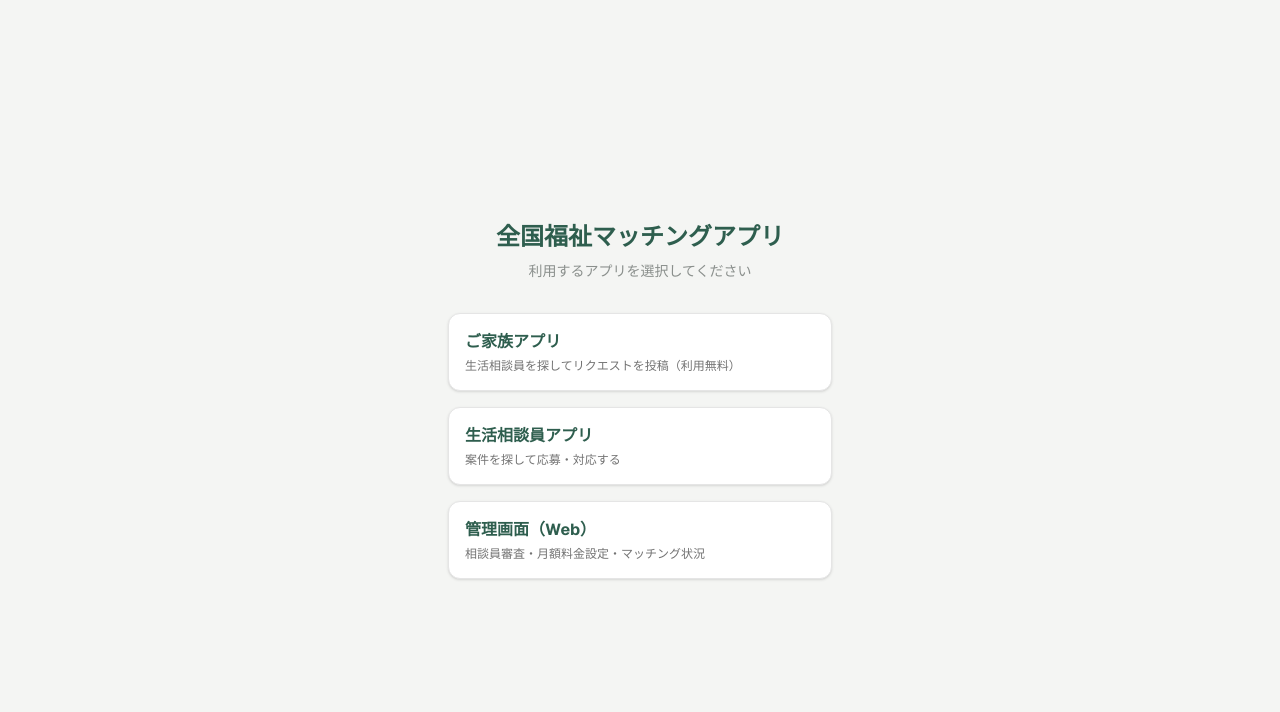
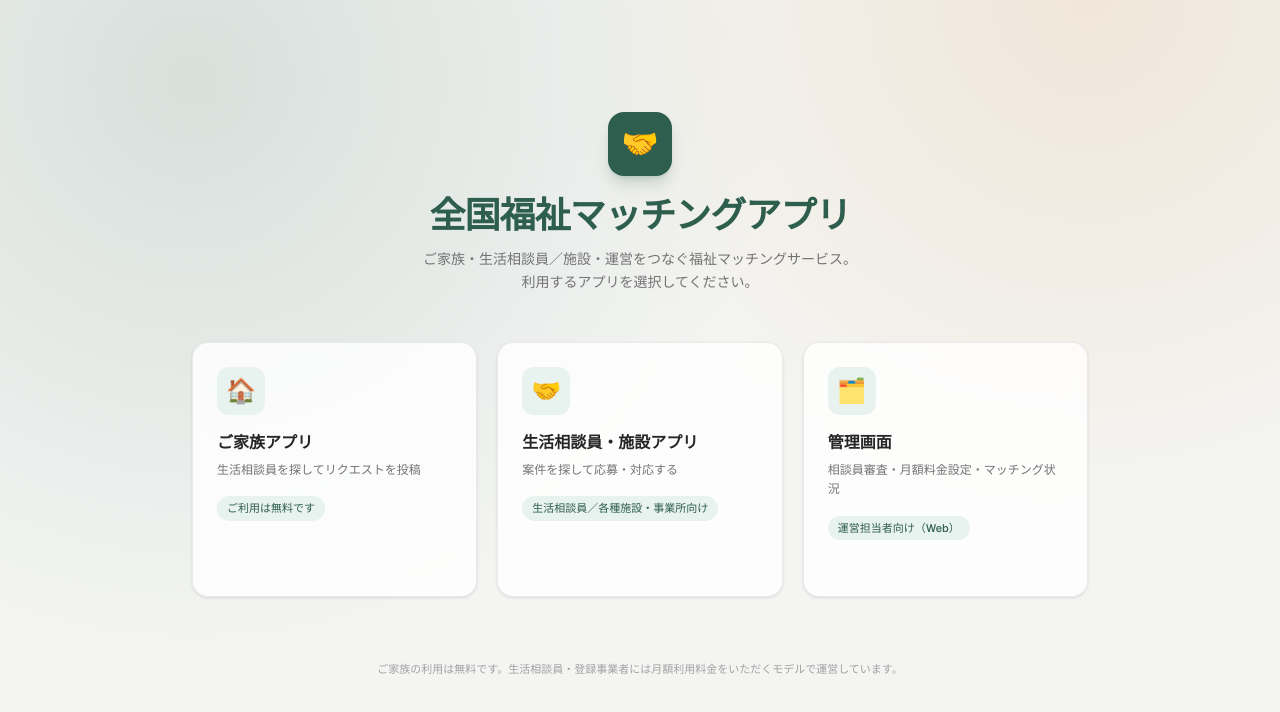
Before and after one commit to soubidou995-oss/fukushi-matching-app, a Next.js app: page / in a window 1280 px wide. Shown: the top 712 px of the page. Built offline with nearby package versions, Linux system fonts and the light colour scheme.

Commit message:
Redesign landing page

```diff
--- a/src/app/page.tsx
+++ b/src/app/page.tsx
@@ -4,40 +4,78 @@ const apps = [
   {
     href: "/family",
     title: "ご家族アプリ",
-    desc: "生活相談員を探してリクエストを投稿（利用無料）",
+    desc: "生活相談員を探してリクエストを投稿",
+    note: "ご利用は無料です",
+    icon: "🏠",
   },
   {
     href: "/counselor",
-    title: "生活相談員アプリ",
+    title: "生活相談員・施設アプリ",
     desc: "案件を探して応募・対応する",
+    note: "生活相談員／各種施設・事業所向け",
+    icon: "🤝",
   },
   {
     href: "/admin",
-    title: "管理画面（Web）",
+    title: "管理画面",
     desc: "相談員審査・月額料金設定・マッチング状況",
+    note: "運営担当者向け（Web）",
+    icon: "🗂️",
   },
 ];
 
 export default function Home() {
   return (
-    <div className="flex-1 flex flex-col items-center justify-center px-4 py-16 bg-background">
-      <h1 className="text-2xl font-bold text-main mb-2">
+    <div className="relative flex-1 overflow-hidden bg-[#f4f5f3]">
+      <div
+        className="pointer-events-none absolute inset-0"
+        style={{
+          background:
+            "radial-gradient(circle at 15% 10%, rgba(46,94,78,0.14), transparent 45%), radial-gradient(circle at 85% 0%, rgba(217,140,61,0.14), transparent 40%)",
+        }}
+      />
+
+      <div className="relative flex flex-col items-center px-4 py-20 sm:py-28">
+        <span className="mb-5 flex h-16 w-16 items-center justify-center rounded-2xl bg-main text-3xl shadow-lg shadow-main/20">
+          🤝
+        </span>
+
+        <h1 className="text-center text-3xl font-bold tracking-tight text-main sm:text-4xl">
           全国福祉マッチングアプリ
         </h1>
-      <p className="text-sm text-gray mb-8">
-        利用するアプリを選択してください
+        <p className="mt-3 max-w-md text-center text-sm leading-relaxed text-neutral-500">
+          ご家族・生活相談員／施設・運営をつなぐ福祉マッチングサービス。
+          <br />
+          利用するアプリを選択してください。
         </p>
-      <div className="flex flex-col gap-4 w-full max-w-sm">
+
+        <div className="mt-12 grid w-full max-w-4xl gap-5 sm:grid-cols-3">
           {apps.map((app) => (
             <Link
               key={app.href}
               href={app.href}
-            className="bg-white border border-neutral-200 rounded-xl p-4 shadow-sm hover:border-main transition-colors"
+              className="group relative flex flex-col rounded-2xl border border-neutral-200/80 bg-white/80 p-6 shadow-sm backdrop-blur transition-all duration-200 hover:-translate-y-1 hover:border-main/50 hover:shadow-xl hover:shadow-main/10"
             >
-            <h2 className="font-bold text-main">{app.title}</h2>
-            <p className="text-xs text-neutral-500 mt-1">{app.desc}</p>
+              <span className="mb-4 flex h-12 w-12 items-center justify-center rounded-xl bg-main-light text-2xl transition-transform duration-200 group-hover:scale-110">
+                {app.icon}
+              </span>
+              <h2 className="font-bold text-neutral-800">{app.title}</h2>
+              <p className="mt-1.5 text-xs leading-relaxed text-neutral-500">
+                {app.desc}
+              </p>
+              <span className="mt-4 inline-flex w-fit items-center rounded-full bg-main-light px-2.5 py-1 text-[11px] font-medium text-main">
+                {app.note}
+              </span>
+              <span className="mt-4 text-xs font-medium text-main opacity-0 transition-opacity duration-200 group-hover:opacity-100">
+                開く →
+              </span>
             </Link>
           ))}
+        </div>
+
+        <p className="mt-16 text-center text-[11px] text-neutral-400">
+          ご家族の利用は無料です。生活相談員・登録事業者には月額利用料金をいただくモデルで運営しています。
+        </p>
       </div>
     </div>
   );
```
Lines whose indentation alone changed are shown as unchanged.
